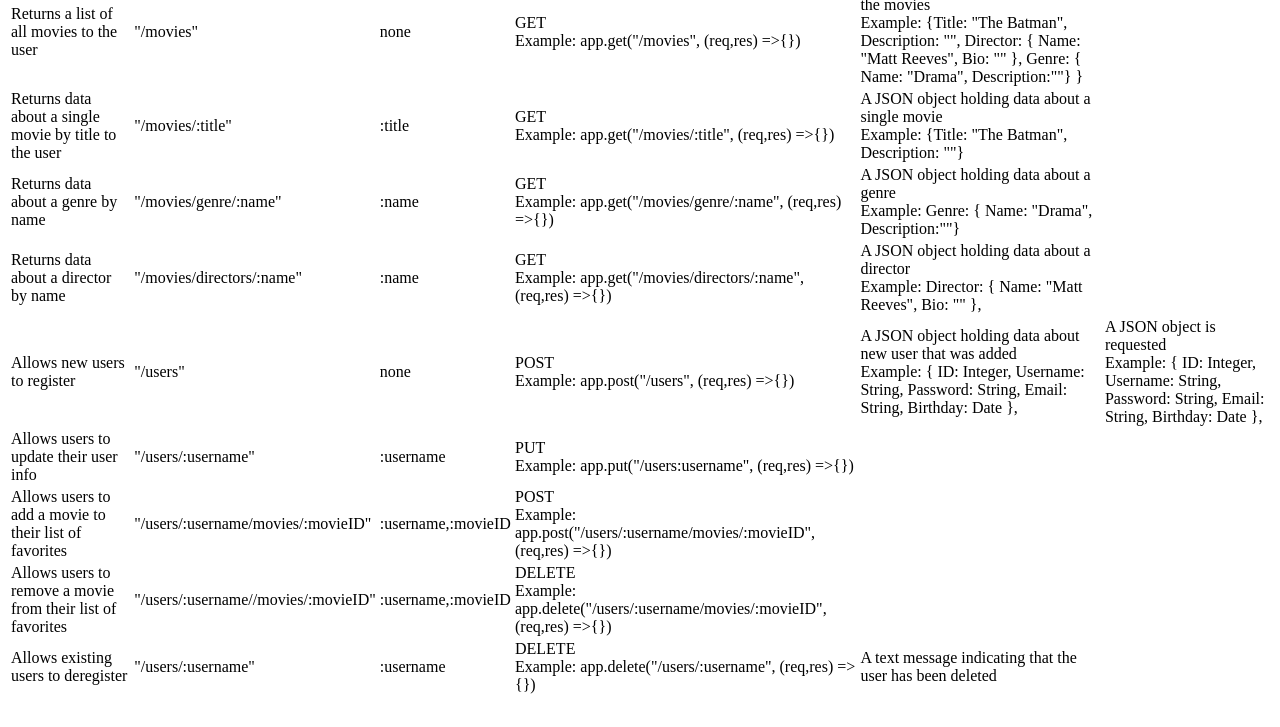
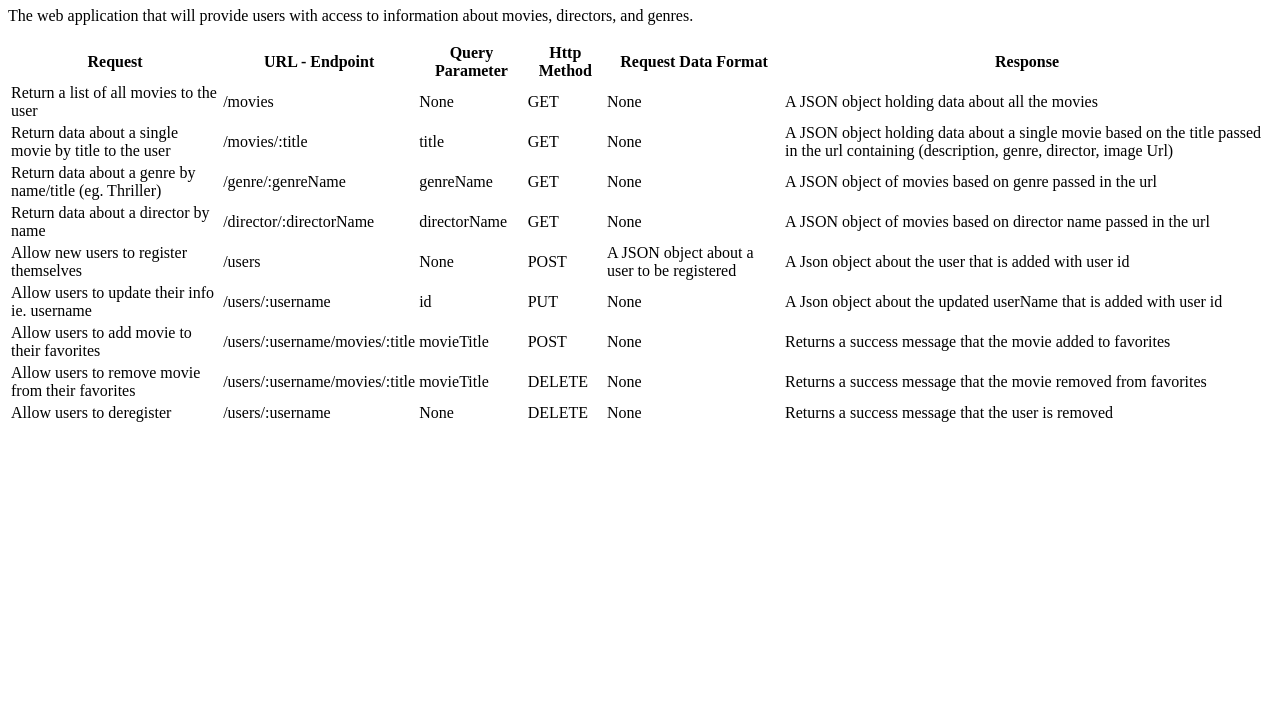
Before and after one commit to ashton8504/myMovies, a website: page public/documentation.html in a window 1280 px wide. Shown: the part 73-800 px from the top of the page. Drawn offline with Linux system fonts and the light colour scheme.

Commit message:
more updates

```diff
--- a/public/documentation.html
+++ b/public/documentation.html
@@ -1,118 +1,219 @@
 <!DOCTYPE html>
-<html lang="en">
+<html lang="">
 <head>
-  <meta charset="UTF-8" />
-  <meta http-equiv="X-UA-Compatible" content="IE=edge" />
-  <meta name="viewport" content="width=device-width, initial-scale=1.0" />
-  <title>Movie App</title>
+  <meta charset="utf-8" />
+  <title>myMovies</title>
+  <meta name="viewport" content="width=device-width, initial-scale=1" />
+  <link rel="stylesheet" type="text/css" href="main.css" />
 </head>
 <body>
-
+<h1>myMovies</h1>
+<p>The web application that will provide users with access to information about movies, directors, and genres.</p>
 <table>
+  <thead>
   <tr>
     <th>Request</th>
-    <th>URL</th>
-    <th>Request Parameter</th>
-    <th>HTTP Method</th>
-    <th>Response body data format</th>
-    <th>Request body data format</th>
+    <th>URL - Endpoint</th>
+    <th>Query Parameter</th>
+    <th>Http Method</th>
+    <th>Request Data Format</th>
+    <th>Response</th>
+  </tr>
+  </thead>
+  <tbody>
+  <tr>
+    <td>Return a list of all movies to the user</td>
+    <td>/movies</td>
+    <td>None</td>
+    <td>GET</td>
+    <td>None</td>
+    <td>A JSON object holding data about all the movies</td>
   </tr>
   <tr>
-    <td>Returns a list of all movies to the user</td>
-    <td>"/movies"</td>
-    <td>none</td>
-    <td>GET <br> Example: app.get("/movies", (req,res) =>{})</td>
-    <td>
-      A JSON object holding data about all the movies <br />
-      Example: {Title: "The Batman", Description: "",
-      Director: { Name: "Matt Reeves", Bio: "" }, Genre: { Name: "Drama",
-      Description:""} }
-    </td>
+    <td>Return data about a single movie by title to the user</td>
+    <td>/movies/:title</td>
+    <td>title</td>
+    <td>GET</td>
+    <td>None</td>
+    <td>A JSON object holding data about a single movie based on the title passed in the url containing (description, genre, director, image Url)</td>
   </tr>
   <tr>
-    <td>Returns data about a single movie by title to the user</td>
-    <td>"/movies/:title"</td>
-    <td>:title</td>
-    <td>GET <br> Example: app.get("/movies/:title", (req,res) =>{})</td>
-    <td>
-      A JSON object holding data about a single movie <br />
-      Example: {Title: "The Batman", Description: ""}
-    </td>
+    <td>Return data about a genre by name/title (eg. Thriller)</td>
+    <td>/genre/:genreName</td>
+    <td>genreName</td>
+    <td>GET</td>
+    <td>None</td>
+    <td>A JSON object of movies based on genre passed in the url</td>
   </tr>
   <tr>
-    <td>Returns data about a genre by name</td>
-    <td>"/movies/genre/:name"</td>
-    <td>:name</td>
-    <td>GET<br> Example: app.get("/movies/genre/:name", (req,res) =>{})</td>
-    <td>
-      A JSON object holding data about a genre <br />
-      Example: Genre: { Name: "Drama", Description:""}
-    </td>
-  </tr>
-
-  <tr>
-    <td>Returns data about a director by name</td>
-    <td>"/movies/directors/:name"</td>
-    <td>:name</td>
-    <td>GET <br> Example: app.get("/movies/directors/:name", (req,res) =>{})</td>
-    <td>
-      A JSON object holding data about a director <br />
-      Example: Director: { Name: "Matt Reeves", Bio: "" },
-    </td>
-  </tr>
-
-  <tr>
-    <td>Allows new users to register</td>
-    <td>"/users"</td>
-    <td>none</td>
-    <td>POST <br>Example: app.post("/users", (req,res) =>{})</td>
-    <td>
-      A JSON object holding data about new user that was added <br />
-      Example: {
-      ID: Integer,
-      Username: String,
-      Password: String,
-      Email: String,
-      Birthday: Date
-      },
-    </td>
-    <td>
-      A JSON object is requested  <br />
-      Example: {
-      ID: Integer,
-      Username: String,
-      Password: String,
-      Email: String,
-      Birthday: Date
-      },
-    </td>
-
-  <tr>
-    <td>Allows users to update their user info</td>
-    <td>"/users/:username"</td>
-    <td>:username</td>
-    <td>PUT <br> Example: app.put("/users:username", (req,res) =>{})</td>
+    <td>Return data about a director by name</td>
+    <td>/director/:directorName</td>
+    <td>directorName</td>
+    <td>GET</td>
+    <td>None</td>
+    <td>A JSON object of movies based on director name passed in the url</td>
   </tr>
   <tr>
-    <td>Allows users to add a movie to their list of favorites</td>
-    <td>"/users/:username/movies/:movieID"</td>
-    <td>:username,:movieID</td>
-    <td>POST <br> Example: app.post("/users/:username/movies/:movieID", (req,res) =>{})</td>
+    <td>Allow new users to register themselves</td>
+    <td>/users</td>
+    <td>None</td>
+    <td>POST</td>
+    <td>A JSON object about a user to be registered</td>
+    <td>A Json object about the user that is added with user id</td>
   </tr>
   <tr>
-    <td>Allows users to remove a movie from their list of favorites</td>
-    <td>"/users/:username//movies/:movieID"</td>
-    <td>:username,:movieID</td>
-    <td>DELETE <br> Example: app.delete("/users/:username/movies/:movieID", (req,res) =>{})</td>
-
+    <td>Allow users to update their info ie. username</td>
+    <td>/users/:username</td>
+    <td>id</td>
+    <td>PUT</td>
+    <td>None</td>
+    <td>A Json object about the updated userName that is added with user id</td>
   </tr>
   <tr>
-    <td>Allows existing users to deregister</td>
-    <td>"/users/:username"</td>
-    <td>:username</td>
-    <td>DELETE <br> Example: app.delete("/users/:username", (req,res) =>{})</td>
-    <td>A text message indicating that the user has been deleted</td>
+    <td>Allow users to add movie to their favorites</td>
+    <td>/users/:username/movies/:title</td>
+    <td>movieTitle</td>
+    <td>POST</td>
+    <td>None</td>
+    <td>Returns a success message that the movie added to favorites</td>
   </tr>
+  <tr>
+    <td>Allow users to remove movie from their favorites</td>
+    <td>/users/:username/movies/:title</td>
+    <td>movieTitle</td>
+    <td>DELETE</td>
+    <td>None</td>
+    <td>Returns a success message that the movie removed from favorites</td>
+  </tr>
+  <tr>
+    <td>Allow users to deregister</td>
+    <td>/users/:username</td>
+    <td>None</td>
+    <td>DELETE</td>
+    <td>None</td>
+    <td>Returns a success message that the user is removed</td>
+  </tr>
+  </tbody>
 </table>
 </body>
 </html>
+
+
+<!--<!DOCTYPE html>-->
+<!--<html lang="en">-->
+<!--<head>-->
+<!--  <meta charset="UTF-8" />-->
+<!--  <meta http-equiv="X-UA-Compatible" content="IE=edge" />-->
+<!--  <meta name="viewport" content="width=device-width, initial-scale=1.0" />-->
+<!--  <title>Movie App</title>-->
+<!--</head>-->
+<!--<body>-->
+
+<!--<table>-->
+<!--  <tr>-->
+<!--    <th>Request</th>-->
+<!--    <th>URL</th>-->
+<!--    <th>Request Parameter</th>-->
+<!--    <th>HTTP Method</th>-->
+<!--    <th>Response body data format</th>-->
+<!--    <th>Request body data format</th>-->
+<!--  </tr>-->
+<!--  <tr>-->
+<!--    <td>Returns a list of all movies to the user</td>-->
+<!--    <td>"/movies"</td>-->
+<!--    <td>none</td>-->
+<!--    <td>GET <br> Example: app.get("/movies", (req,res) =>{})</td>-->
+<!--    <td>-->
+<!--      A JSON object holding data about all the movies <br />-->
+<!--      Example: {Title: "The Batman", Description: "",-->
+<!--      Director: { Name: "Matt Reeves", Bio: "" }, Genre: { Name: "Drama",-->
+<!--      Description:""} }-->
+<!--    </td>-->
+<!--  </tr>-->
+<!--  <tr>-->
+<!--    <td>Returns data about a single movie by title to the user</td>-->
+<!--    <td>"/movies/:title"</td>-->
+<!--    <td>:title</td>-->
+<!--    <td>GET <br> Example: app.get("/movies/:title", (req,res) =>{})</td>-->
+<!--    <td>-->
+<!--      A JSON object holding data about a single movie <br />-->
+<!--      Example: {Title: "The Batman", Description: ""}-->
+<!--    </td>-->
+<!--  </tr>-->
+<!--  <tr>-->
+<!--    <td>Returns data about a genre by name</td>-->
+<!--    <td>"/movies/genre/:name"</td>-->
+<!--    <td>:name</td>-->
+<!--    <td>GET<br> Example: app.get("/movies/genre/:name", (req,res) =>{})</td>-->
+<!--    <td>-->
+<!--      A JSON object holding data about a genre <br />-->
+<!--      Example: Genre: { Name: "Drama", Description:""}-->
+<!--    </td>-->
+<!--  </tr>-->
+
+<!--  <tr>-->
+<!--    <td>Returns data about a director by name</td>-->
+<!--    <td>"/movies/directors/:name"</td>-->
+<!--    <td>:name</td>-->
+<!--    <td>GET <br> Example: app.get("/movies/directors/:name", (req,res) =>{})</td>-->
+<!--    <td>-->
+<!--      A JSON object holding data about a director <br />-->
+<!--      Example: Director: { Name: "Matt Reeves", Bio: "" },-->
+<!--    </td>-->
+<!--  </tr>-->
+
+<!--  <tr>-->
+<!--    <td>Allows new users to register</td>-->
+<!--    <td>"/users"</td>-->
+<!--    <td>none</td>-->
+<!--    <td>POST <br>Example: app.post("/users", (req,res) =>{})</td>-->
+<!--    <td>-->
+<!--      A JSON object holding data about new user that was added <br />-->
+<!--      Example: {-->
+<!--      ID: Integer,-->
+<!--      Username: String,-->
+<!--      Password: String,-->
+<!--      Email: String,-->
+<!--      Birthday: Date-->
+<!--      },-->
+<!--    </td>-->
+<!--    <td>-->
+<!--      A JSON object is requested  <br />-->
+<!--      Example: {-->
+<!--      ID: Integer,-->
+<!--      Username: String,-->
+<!--      Password: String,-->
+<!--      Email: String,-->
+<!--      Birthday: Date-->
+<!--      },-->
+<!--    </td>-->
+
+<!--  <tr>-->
+<!--    <td>Allows users to update their user info</td>-->
+<!--    <td>"/users/:username"</td>-->
+<!--    <td>:username</td>-->
+<!--    <td>PUT <br> Example: app.put("/users:username", (req,res) =>{})</td>-->
+<!--  </tr>-->
+<!--  <tr>-->
+<!--    <td>Allows users to add a movie to their list of favorites</td>-->
+<!--    <td>"/users/:username/movies/:movieID"</td>-->
+<!--    <td>:username,:movieID</td>-->
+<!--    <td>POST <br> Example: app.post("/users/:username/movies/:movieID", (req,res) =>{})</td>-->
+<!--  </tr>-->
+<!--  <tr>-->
+<!--    <td>Allows users to remove a movie from their list of favorites</td>-->
+<!--    <td>"/users/:username//movies/:movieID"</td>-->
+<!--    <td>:username,:movieID</td>-->
+<!--    <td>DELETE <br> Example: app.delete("/users/:username/movies/:movieID", (req,res) =>{})</td>-->
+
+<!--  </tr>-->
+<!--  <tr>-->
+<!--    <td>Allows existing users to deregister</td>-->
+<!--    <td>"/users/:username"</td>-->
+<!--    <td>:username</td>-->
+<!--    <td>DELETE <br> Example: app.delete("/users/:username", (req,res) =>{})</td>-->
+<!--    <td>A text message indicating that the user has been deleted</td>-->
+<!--  </tr>-->
+<!--</table>-->
+<!--</body>-->
+<!--</html>-->
```
Also changed, not shown: index.js (+11 -11 lines).
